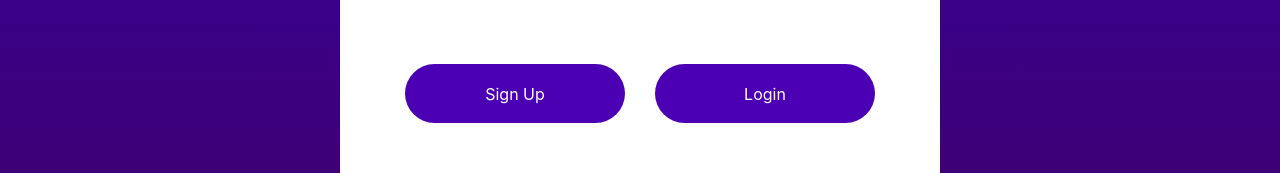
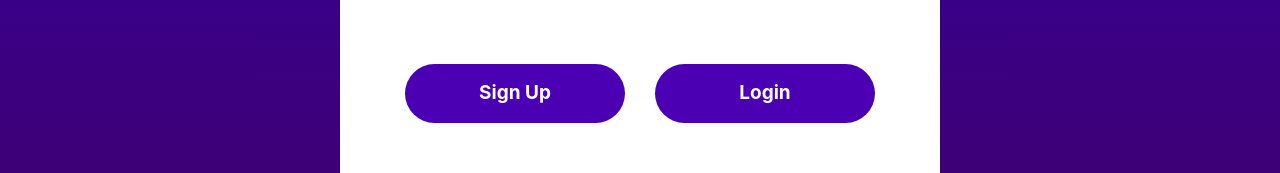
Before and after one commit to DenizShayan/login-signup, a React (Vite) app in the folder login-signup/: page / in a window 1280 px wide. Shown: the part 712-885 px from the top of the page. Built offline with nearby package versions, Linux system fonts and the light colour scheme.

Commit message:
Update LoginSignup.css

```diff
--- a/login-signup/src/component/LoginSignup/LoginSignup.css
+++ b/login-signup/src/component/LoginSignup/LoginSignup.css
@@ -88,4 +88,7 @@
     color: #fff;
     background: #4c00b4;
     border-radius: 50px;
+    font-size: 19px;
+    font-weight: 700;
+    cursor: pointer;
 }
```
